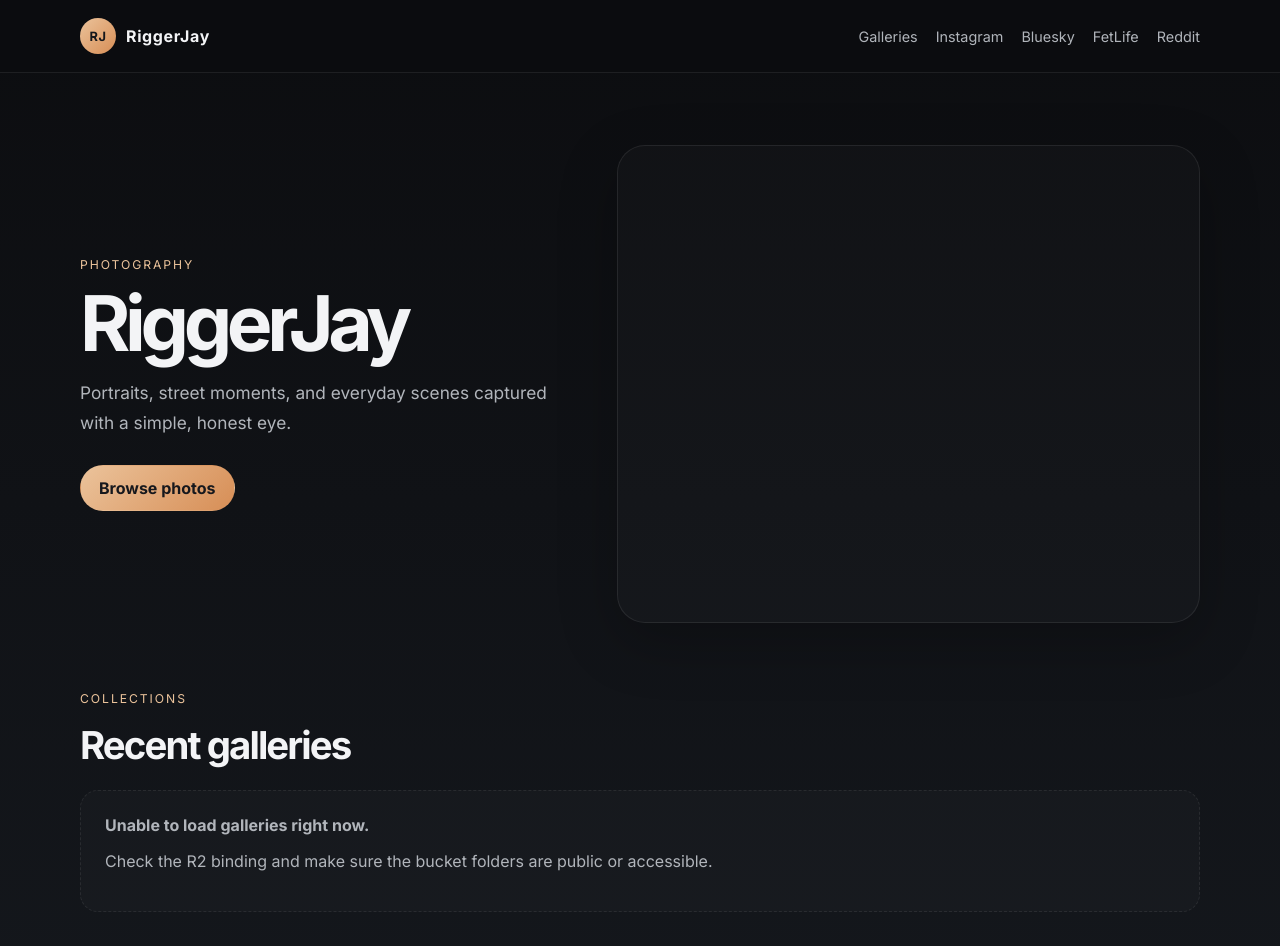
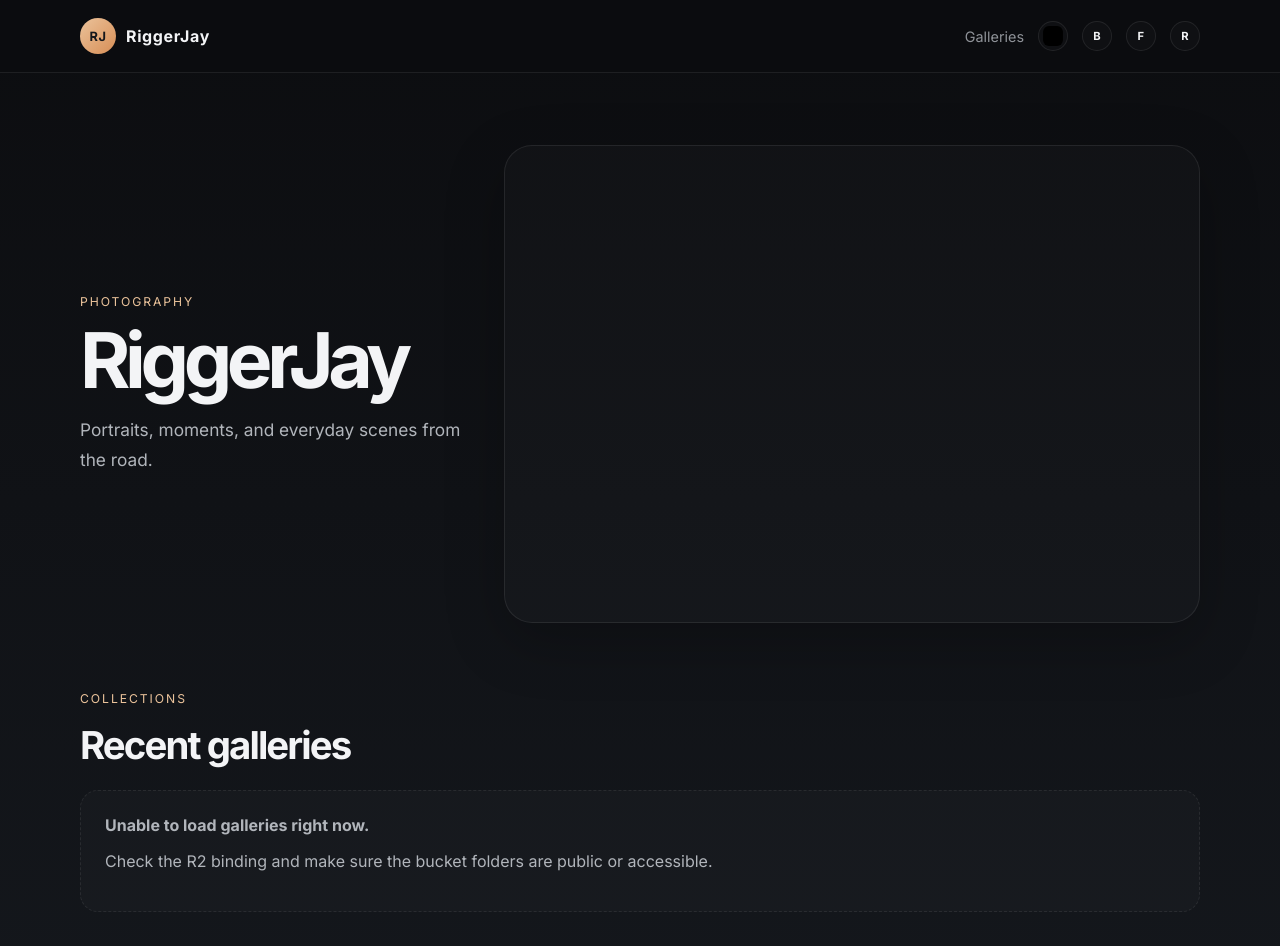
Before and after one commit to RiggerJay/riggerjaywebist, a website: page index.html in a window 1280 px wide. Drawn offline with Linux system fonts and the light colour scheme; no server answers.

Commit message:
Simplify landing page and social icon bar

```diff
--- a/index.html
+++ b/index.html
@@ -21,11 +21,13 @@
           <span>RiggerJay</span>
         </div>
         <nav class="nav-links" aria-label="Main navigation">
-          <a href="#gallery">Galleries</a>
-          <a href="https://www.instagram.com/riggerjay_photo/" target="_blank" rel="noreferrer">Instagram</a>
-          <a href="https://bsky.app/profile/riggerjay.bsky.social" target="_blank" rel="noreferrer">Bluesky</a>
-          <a href="https://fetlife.com/RiggerJay" target="_blank" rel="noreferrer">FetLife</a>
-          <a href="https://www.reddit.com/user/rj_photo/" target="_blank" rel="noreferrer">Reddit</a>
+          <a href="#gallery" class="link-text">Galleries</a>
+          <a href="https://www.instagram.com/riggerjay_photo/" target="_blank" rel="noreferrer" aria-label="Instagram" class="social-link">
+            <svg viewBox="0 0 24 24" aria-hidden="true"><rect x="3.5" y="3.5" width="17" height="17" rx="5" /><circle cx="12" cy="12" r="4.2" /><circle cx="17.3" cy="6.7" r="1.3" /></svg>
+          </a>
+          <a href="https://bsky.app/profile/riggerjay.bsky.social" target="_blank" rel="noreferrer" aria-label="Bluesky" class="social-link"><span aria-hidden="true">B</span></a>
+          <a href="https://fetlife.com/RiggerJay" target="_blank" rel="noreferrer" aria-label="FetLife" class="social-link"><span aria-hidden="true">F</span></a>
+          <a href="https://www.reddit.com/user/rj_photo/" target="_blank" rel="noreferrer" aria-label="Reddit" class="social-link"><span aria-hidden="true">R</span></a>
         </nav>
       </div>
     </header>
@@ -37,11 +39,8 @@
             <p class="eyebrow">Photography</p>
             <h1>RiggerJay</h1>
             <p class="intro">
-              Portraits, street moments, and everyday scenes captured with a simple, honest eye.
+              Portraits, moments, and everyday scenes from the road.
             </p>
-            <div class="cta-row">
-              <a class="button primary" href="#gallery">Browse photos</a>
-            </div>
           </div>
           <div class="hero-card">
             <div id="featuredGrid" class="mini-grid" aria-live="polite"></div>
--- a/styles.css
+++ b/styles.css
@@ -81,16 +81,35 @@
 .nav-links {
   display: flex;
   align-items: center;
-  gap: 18px;
+  gap: 14px;
   flex-wrap: wrap;
   color: var(--muted);
   font-size: 0.9rem;
 }
 
-.nav-links a:hover,
-.footer-links a:hover,
-.social-list a:hover {
+.link-text {
+  opacity: 0.8;
+}
+
+.social-link {
+  display: inline-flex;
+  align-items: center;
+  justify-content: center;
+  width: 30px;
+  height: 30px;
+  border-radius: 50%;
+  border: 1px solid var(--line);
+  background: rgba(255, 255, 255, 0.02);
   color: var(--text);
+  font-size: 0.7rem;
+  font-weight: 700;
+  letter-spacing: 0.02em;
+}
+
+.social-link:hover,
+.nav-links a:hover {
+  color: var(--text);
+  border-color: rgba(255, 255, 255, 0.18);
 }
 
 .page-shell {
@@ -103,9 +122,9 @@
 
 .hero-inner {
   display: grid;
-  grid-template-columns: 0.92fr 1.08fr;
+  grid-template-columns: 0.72fr 1.28fr;
   align-items: center;
-  gap: 40px;
+  gap: 32px;
 }
 
 .eyebrow {
@@ -129,32 +148,6 @@
   color: var(--muted);
   font-size: 1.08rem;
   line-height: 1.7;
-}
-
-.cta-row {
-  margin-top: 28px;
-}
-
-.button {
-  display: inline-flex;
-  align-items: center;
-  justify-content: center;
-  min-height: 46px;
-  padding: 0 18px;
-  border-radius: 999px;
-  border: 1px solid var(--line);
-  transition: transform 0.2s ease, border-color 0.2s ease;
-}
-
-.button:hover {
-  transform: translateY(-1px);
-}
-
-.button.primary {
-  background: linear-gradient(135deg, var(--accent), var(--accent-strong));
-  color: #16181d;
-  border-color: transparent;
-  font-weight: 700;
 }
 
 .hero-card {
```
